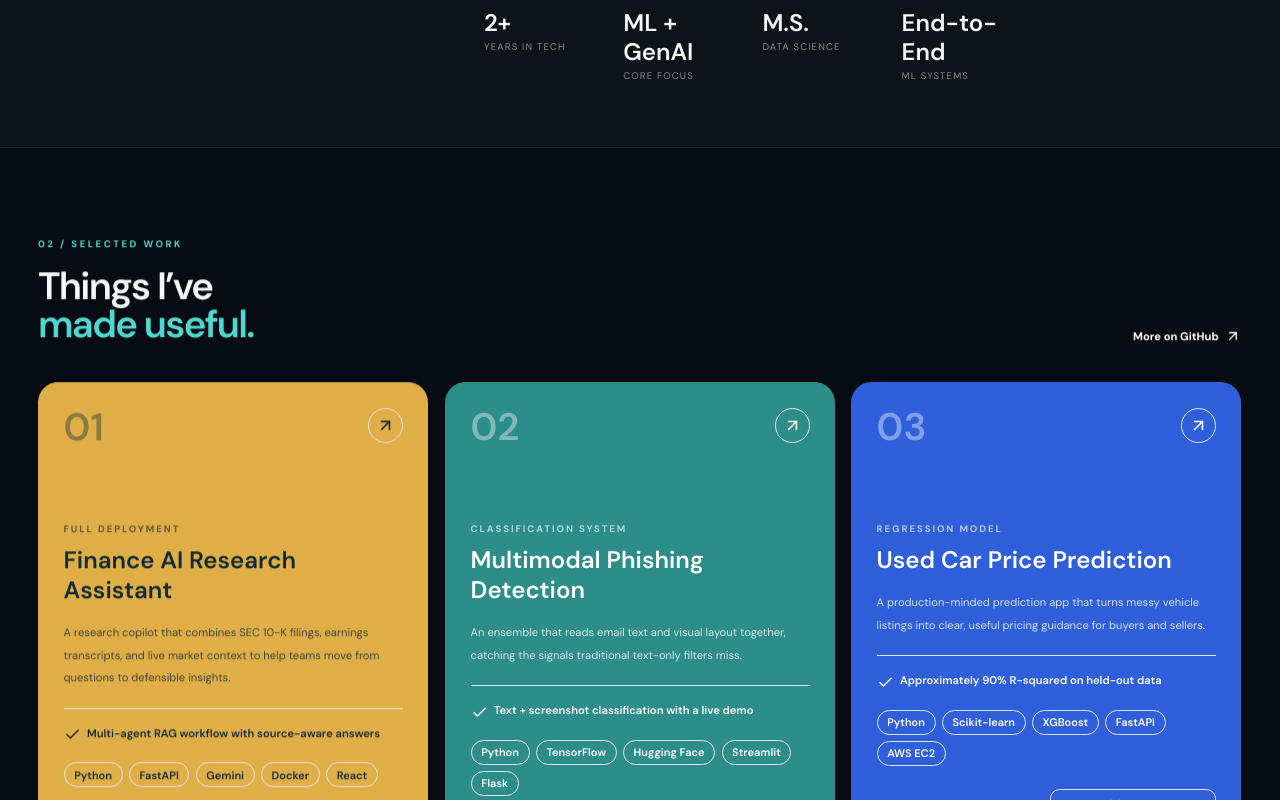
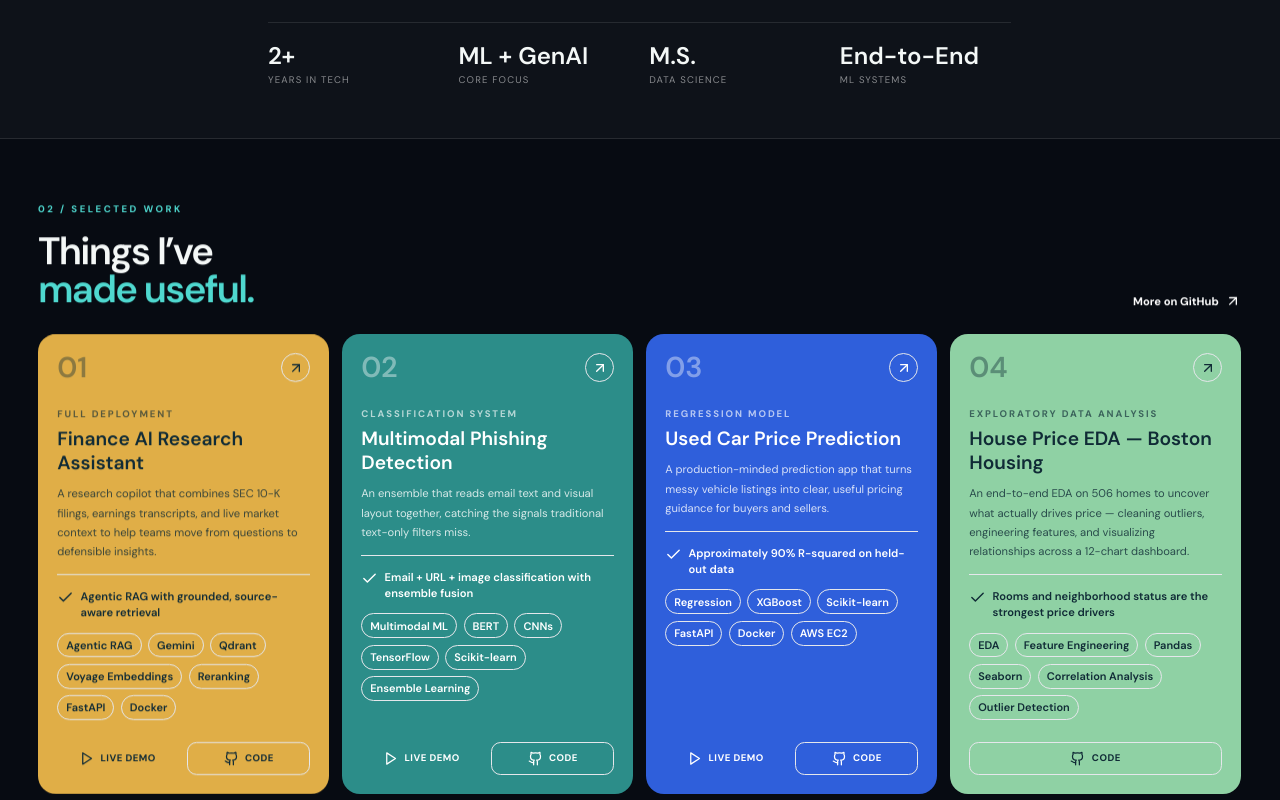
Before and after one commit to srisaktic/portfolio, a React (Vite) app: page / in a window 1280 px wide. Shown: the part 1440-2240 px from the top of the page. Built offline with nearby package versions, Linux system fonts and the light colour scheme; a web font is replaced by a local one.

Commit message:
Redesign contact form with underline fields and a pill-style submit button

```diff
--- a/src/App.tsx
+++ b/src/App.tsx
@@ -3,6 +3,7 @@ import type { MouseEvent as ReactMouseEvent } from 'react';
 import {
   ArrowDownRight,
   ArrowUpRight,
+  Bot,
   Check,
   Code2,
   Database,
@@ -23,20 +24,26 @@ const projects = [
   {
     number: '01', title: 'Finance AI Research Assistant', type: 'Full deployment',
     description: 'A research copilot that combines SEC 10-K filings, earnings transcripts, and live market context to help teams move from questions to defensible insights.',
-    stack: ['Python', 'FastAPI', 'Gemini', 'Docker', 'React'], outcome: 'Multi-agent RAG workflow with source-aware answers',
+    stack: ['Agentic RAG', 'Gemini', 'Qdrant', 'Voyage Embeddings', 'Reranking', 'FastAPI', 'Docker'], outcome: 'Agentic RAG with grounded, source-aware retrieval',
     link: 'https://finance-ai-ui-vercel.vercel.app/', github: 'https://github.com/srisaktic/finance-ai-assistant', accent: 'gold',
   },
   {
     number: '02', title: 'Multimodal Phishing Detection', type: 'Classification system',
     description: 'An ensemble that reads email text and visual layout together, catching the signals traditional text-only filters miss.',
-    stack: ['Python', 'TensorFlow', 'Hugging Face', 'Streamlit', 'Flask'], outcome: 'Text + screenshot classification with a live demo',
+    stack: ['Multimodal ML', 'BERT', 'CNNs', 'TensorFlow', 'Scikit-learn', 'Ensemble Learning'], outcome: 'Email + URL + image classification with ensemble fusion',
     link: 'https://phishguard-ai-tau-one.vercel.app/', github: 'https://github.com/srisaktic/phishguard-ai', accent: 'teal',
   },
   {
     number: '03', title: 'Used Car Price Prediction', type: 'Regression model',
     description: 'A production-minded prediction app that turns messy vehicle listings into clear, useful pricing guidance for buyers and sellers.',
-    stack: ['Python', 'Scikit-learn', 'XGBoost', 'FastAPI', 'AWS EC2'], outcome: 'Approximately 90% R-squared on held-out data',
+    stack: ['Regression', 'XGBoost', 'Scikit-learn', 'FastAPI', 'Docker', 'AWS EC2'], outcome: 'Approximately 90% R-squared on held-out data',
     link: 'https://bmw-price-predictor-rhbypw6b6qntxdt9cszde8.streamlit.app/', github: 'https://github.com/srisaktic/bmw-price-predictor', accent: 'blue',
+  },
+  {
+    number: '04', title: 'House Price EDA — Boston Housing', type: 'Exploratory data analysis',
+    description: 'An end-to-end EDA on 506 homes to uncover what actually drives price — cleaning outliers, engineering features, and visualizing relationships across a 12-chart dashboard.',
+    stack: ['EDA', 'Feature Engineering', 'Pandas', 'Seaborn', 'Correlation Analysis', 'Outlier Detection'], outcome: 'Rooms and neighborhood status are the strongest price drivers',
+    link: '', github: 'https://github.com/srisaktic/house-price-eda-analysis', accent: 'green',
   },
 ];
 
@@ -67,9 +74,10 @@ const education = [
 ];
 
 const skills = [
-  { icon: Code2, label: 'Languages & Packages', value: 'Python, Java, SQL, MySQL, PostgreSQL, R, NumPy, Pandas, Matplotlib, Seaborn' },
-  { icon: Sparkles, label: 'AI & Machine Learning', value: 'Scikit-learn, XGBoost, TensorFlow, Keras, Hugging Face, BERT, NLP, CNNs, Random Forest' },
-  { icon: Database, label: 'Backend, APIs & DevOps', value: 'FastAPI, REST APIs, Flask, Spring Boot, Docker, AWS (EC2, Lambda, S3), CI/CD' },
+  { icon: Code2, label: 'Languages & Data', value: 'Python, SQL, Java, Pandas, NumPy, PostgreSQL' },
+  { icon: Sparkles, label: 'Machine Learning', value: 'Scikit-learn, XGBoost, TensorFlow/Keras, Hugging Face, NLP, Computer Vision, MLflow, SHAP' },
+  { icon: Bot, label: 'GenAI & Agentic AI', value: 'LLMs, RAG, AI Agents, Gemini, Qdrant, Voyage Embeddings, Reranking, Tool Calling' },
+  { icon: Database, label: 'Backend, Cloud & MLOps', value: 'FastAPI, REST APIs, Docker, AWS, GitHub Actions, CI/CD, Git' },
 ];
 
 type SubmitState = 'idle' | 'sending' | 'sent' | 'error';
@@ -262,12 +270,12 @@ function App() {
       </section>
 
       <section id="about" className="border-y border-white/10 bg-white/[0.03]">
-        <div className="mx-auto grid max-w-[1440px] gap-12 px-6 py-20 lg:grid-cols-[0.7fr_1.3fr] lg:px-12">
+        <div className="mx-auto max-w-[820px] px-6 py-16 lg:px-12">
           <Reveal><p className="section-kicker">01 / About</p><h2 className="section-title">Building intelligent systems.<br /><span>From data to deployment.</span></h2></Reveal>
-          <Reveal delay={100} className="max-w-2xl">
-            <p className="text-xl leading-9 text-white/75">I’m an AI/ML Engineer with a software engineering foundation, experienced across data analysis, machine learning, and production workflows. My journey has evolved from backend engineering to applied ML, and I currently support data science and forecasting workflows at Nestlé.</p>
-            <p className="mt-6 leading-8 text-white/55">I build end-to-end ML and GenAI systems spanning classification, regression, multimodal ML, RAG, and AI assistants — working with LLMs, vector databases, APIs, Docker, cloud deployment, and CI/CD. I’m currently expanding deeper into RAG and agentic AI systems.</p>
-            <div className="mt-9 grid grid-cols-2 gap-6 border-t border-white/10 pt-7 sm:grid-cols-4">
+          <Reveal delay={100} className="mt-8">
+            <p className="text-lg leading-8 text-white/75">I’m an AI/ML Engineer with a software engineering foundation, experienced across data analysis, machine learning, and production workflows. My journey has evolved from backend engineering to applied ML, and I currently support data science and forecasting workflows at Nestlé.</p>
+            <p className="mt-5 leading-7 text-white/55">I build end-to-end ML and GenAI systems spanning classification, regression, multimodal ML, RAG, and AI assistants — working with LLMs, vector databases, APIs, Docker, cloud deployment, and CI/CD. I’m currently expanding deeper into RAG and agentic AI systems.</p>
+            <div className="mt-8 grid grid-cols-2 gap-6 border-t border-white/10 pt-6 sm:grid-cols-4">
               <div><p className="stat-number">2+</p><p className="stat-label">years in tech</p></div>
               <div><p className="stat-number">ML + GenAI</p><p className="stat-label">core focus</p></div>
               <div><p className="stat-number">M.S.</p><p className="stat-label">Data Science</p></div>
@@ -277,12 +285,12 @@ function App() {
         </div>
       </section>
 
-      <section id="work" className="mx-auto max-w-[1440px] px-6 py-20 lg:px-12 lg:py-28">
-        <Reveal className="mb-12 flex items-end justify-between gap-6">
+      <section id="work" className="mx-auto max-w-[1440px] px-6 py-14 lg:px-12 lg:py-20">
+        <Reveal className="mb-8 flex items-end justify-between gap-6">
           <div><p className="section-kicker">02 / Selected work</p><h2 className="section-title">Things I’ve<br /><span>made useful.</span></h2></div>
           <a href="https://github.com/srisaktic" target="_blank" rel="noreferrer" className="hidden items-center gap-2 text-sm font-bold text-white transition hover:text-[#4fd8cf] md:flex">More on GitHub <ArrowUpRight size={16} /></a>
         </Reveal>
-        <div className="grid gap-5 lg:grid-cols-3">
+        <div className="grid gap-4 sm:grid-cols-2 lg:grid-cols-4">
           {projects.map((project, index) => (
             <Reveal key={project.number} delay={index * 120}>
             <article
@@ -292,21 +300,23 @@ function App() {
             >
               <div className="flex items-start justify-between">
                 <span className="project-number">{project.number}</span>
-                <a href={project.link} target="_blank" rel="noreferrer" aria-label={`Open ${project.title} demo`} className="grid h-11 w-11 place-items-center rounded-full border border-current/20 transition hover:rotate-45 hover:bg-white/20">
-                  <ArrowUpRight size={19} />
+                <a href={project.link || project.github} target="_blank" rel="noreferrer" aria-label={`Open ${project.title} ${project.link ? 'demo' : 'code'}`} className="grid h-9 w-9 place-items-center rounded-full border border-current/20 transition hover:rotate-45 hover:bg-white/20">
+                  <ArrowUpRight size={16} />
                 </a>
               </div>
-              <div className="mt-24">
-                <p className="mb-3 text-xs font-bold uppercase tracking-[0.2em] opacity-65">{project.type}</p>
-                <h3 className="font-display text-3xl font-semibold leading-tight">{project.title}</h3>
-                <p className="mt-5 text-sm leading-7 opacity-80">{project.description}</p>
-                <p className="mt-6 flex items-start gap-2 border-t border-current/15 pt-5 text-sm font-semibold"><Check size={17} className="mt-0.5 shrink-0" /> {project.outcome}</p>
-                <div className="mt-6 flex flex-wrap gap-2">{project.stack.map((item) => <span key={item} className="rounded-full border border-current/20 px-3 py-1 text-[11px] font-semibold">{item}</span>)}</div>
-                <div className="mt-7 flex gap-3">
-                  <a href={project.link} target="_blank" rel="noreferrer" className="flex flex-1 items-center justify-center gap-2 rounded-xl bg-current/10 px-4 py-3 text-xs font-bold uppercase tracking-wider transition hover:bg-current/20">
-                    <Play size={15} /> Live demo
-                  </a>
-                  <a href={project.github} target="_blank" rel="noreferrer" className="flex flex-1 items-center justify-center gap-2 rounded-xl border border-current/20 px-4 py-3 text-xs font-bold uppercase tracking-wider transition hover:bg-current/15">
+              <div className="mt-8 flex flex-1 flex-col">
+                <p className="mb-2 text-xs font-bold uppercase tracking-[0.2em] opacity-65">{project.type}</p>
+                <h3 className="font-display text-2xl font-semibold leading-tight">{project.title}</h3>
+                <p className="mt-3 text-sm leading-6 opacity-80">{project.description}</p>
+                <p className="mt-4 flex items-start gap-2 border-t border-current/15 pt-4 text-sm font-semibold"><Check size={17} className="mt-0.5 shrink-0" /> {project.outcome}</p>
+                <div className="mt-4 flex flex-wrap gap-2">{project.stack.map((item) => <span key={item} className="rounded-full border border-current/20 px-2.5 py-1 text-[11px] font-semibold">{item}</span>)}</div>
+                <div className="mt-auto flex gap-3 pt-5">
+                  {project.link && (
+                    <a href={project.link} target="_blank" rel="noreferrer" className="flex flex-1 items-center justify-center gap-2 rounded-xl bg-current/10 px-4 py-2.5 text-xs font-bold uppercase tracking-wider transition hover:bg-current/20">
+                      <Play size={15} /> Live demo
+                    </a>
+                  )}
+                  <a href={project.github} target="_blank" rel="noreferrer" className="flex flex-1 items-center justify-center gap-2 rounded-xl border border-current/20 px-4 py-2.5 text-xs font-bold uppercase tracking-wider transition hover:bg-current/15">
                     <Github size={15} /> Code
                   </a>
                 </div>
@@ -317,7 +327,7 @@ function App() {
         </div>
       </section>
 
-      <section id="experience" className="bg-[#102b36] text-white">
+      <section id="experience" className="border-y border-white/10 bg-white/[0.03]">
         <div className="mx-auto max-w-[1440px] px-6 py-20 lg:px-12 lg:py-28">
           <div className="grid gap-14 lg:grid-cols-[0.7fr_1.3fr]">
             <Reveal>
@@ -398,17 +408,36 @@ function App() {
               </div>
             </Reveal>
             <Reveal delay={120}>
-            <form onSubmit={handleSubmit} className="rounded-[1.5rem] bg-white/90 p-6 shadow-xl shadow-[#8b651b]/10 sm:p-8">
-              <div className="grid gap-5 sm:grid-cols-2">
-                <label className="field-label">Your name<input name="name" required placeholder="Jane Smith" className="field-input" /></label>
-                <label className="field-label">Your email<input name="email" type="email" required placeholder="jane@company.com" className="field-input" /></label>
+            <form onSubmit={handleSubmit} className="relative">
+              <div className="grid gap-7">
+                <label className="group block">
+                  <span className="text-xs font-bold uppercase tracking-[0.22em] text-[#102b36]/50">Your name</span>
+                  <input name="name" required placeholder="Jane Smith" className="mt-2 w-full border-b-2 border-[#102b36]/20 bg-transparent pb-3 font-display text-2xl font-semibold text-[#102b36] outline-none transition placeholder:text-[#102b36]/30 focus:border-[#102b36]" />
+                </label>
+                <label className="group block">
+                  <span className="text-xs font-bold uppercase tracking-[0.22em] text-[#102b36]/50">Your email</span>
+                  <input name="email" type="email" required placeholder="jane@company.com" className="mt-2 w-full border-b-2 border-[#102b36]/20 bg-transparent pb-3 font-display text-2xl font-semibold text-[#102b36] outline-none transition placeholder:text-[#102b36]/30 focus:border-[#102b36]" />
+                </label>
+                <label className="group block">
+                  <span className="text-xs font-bold uppercase tracking-[0.22em] text-[#102b36]/50">Your message</span>
+                  <textarea name="message" required rows={2} placeholder="Tell me about the role, opportunity, or project..." className="mt-2 w-full resize-none border-b-2 border-[#102b36]/20 bg-transparent pb-3 text-lg leading-8 text-[#102b36] outline-none transition placeholder:text-[#102b36]/30 focus:border-[#102b36]" />
+                </label>
               </div>
-              <label className="field-label mt-5">Your message<textarea name="message" required rows={4} placeholder="Tell me about the role, opportunity, or project..." className="field-input resize-none" /></label>
-              <button type="submit" disabled={submitState === 'sending'} className="btn-shine mt-5 flex w-full items-center justify-center gap-2 rounded-xl bg-[#102b36] px-5 py-4 text-sm font-bold text-white transition hover:bg-[#2c8d89] disabled:opacity-60">
-                {submitState === 'sending' ? (<><Loader2 size={16} className="animate-spin" /> Sending...</>) : submitState === 'sent' ? (<><Check size={16} /> Message sent!</>) : (<>Send a message <Send size={16} /></>)}
-              </button>
-              {submitState === 'sent' && <p className="mt-3 text-center text-sm font-semibold text-[#2c8d89]">Thanks! I’ll get back to you soon.</p>}
-              {submitState === 'error' && <p className="mt-3 text-center text-sm font-semibold text-red-600">{errorMessage}</p>}
+              <div className="mt-8 flex flex-wrap items-center justify-between gap-4">
+                {submitState === 'sent' ? (
+                  <p className="flex items-center gap-2 text-sm font-semibold text-[#102b36]"><Check size={16} /> Thanks! I’ll get back to you soon.</p>
+                ) : submitState === 'error' ? (
+                  <p className="text-sm font-semibold text-red-700">{errorMessage}</p>
+                ) : (
+                  <p className="text-sm text-[#102b36]/50">I read every message personally.</p>
+                )}
+                <button type="submit" disabled={submitState === 'sending'} className="group flex shrink-0 items-center gap-3 rounded-full bg-[#102b36] py-2 pl-6 pr-2 text-sm font-bold text-white transition hover:bg-white hover:text-[#102b36] disabled:opacity-60">
+                  {submitState === 'sending' ? 'Sending' : 'Send message'}
+                  <span className="grid h-10 w-10 place-items-center rounded-full bg-white/15 transition group-hover:bg-[#102b36]/10">
+                    {submitState === 'sending' ? <Loader2 size={16} className="animate-spin" /> : <Send size={16} />}
+                  </span>
+                </button>
+              </div>
             </form>
             </Reveal>
           </div>
--- a/src/index.css
+++ b/src/index.css
@@ -17,11 +17,12 @@
   .nav-link { @apply relative w-fit text-white/85 transition-colors hover:text-[#4fd8cf]; }
   .nav-link::after { content: ''; @apply absolute -bottom-2 left-0 h-0.5 w-0 bg-[#e0ae47] transition-all; }
   .nav-link:hover::after { @apply w-full; }
-  .project-card { @apply min-h-[610px] rounded-[1.6rem] p-6 transition duration-300 ease-out will-change-transform hover:shadow-2xl sm:p-8; }
+  .project-card { @apply flex min-h-[460px] flex-col rounded-[1.4rem] p-5 transition duration-300 ease-out will-change-transform hover:shadow-2xl sm:p-6; }
   .project-card.gold { @apply bg-[#e0ae47] text-[#102b36]; }
   .project-card.teal { @apply bg-[#2c8d89] text-white; }
   .project-card.blue { @apply bg-[#2f5fdb] text-white; }
-  .project-number { @apply font-display text-5xl font-semibold leading-none opacity-40; }
+  .project-card.green { @apply bg-[#8fd1a4] text-[#102b36]; }
+  .project-number { @apply font-display text-4xl font-semibold leading-none opacity-40; }
   .stat-number { @apply font-display text-3xl font-semibold text-[#f4f8f7]; }
   .stat-label { @apply mt-1 text-xs uppercase tracking-[0.12em] text-white/50; }
   .timeline-item { @apply border-l-2 border-[#e0ae47]/40 pl-6; }
```
